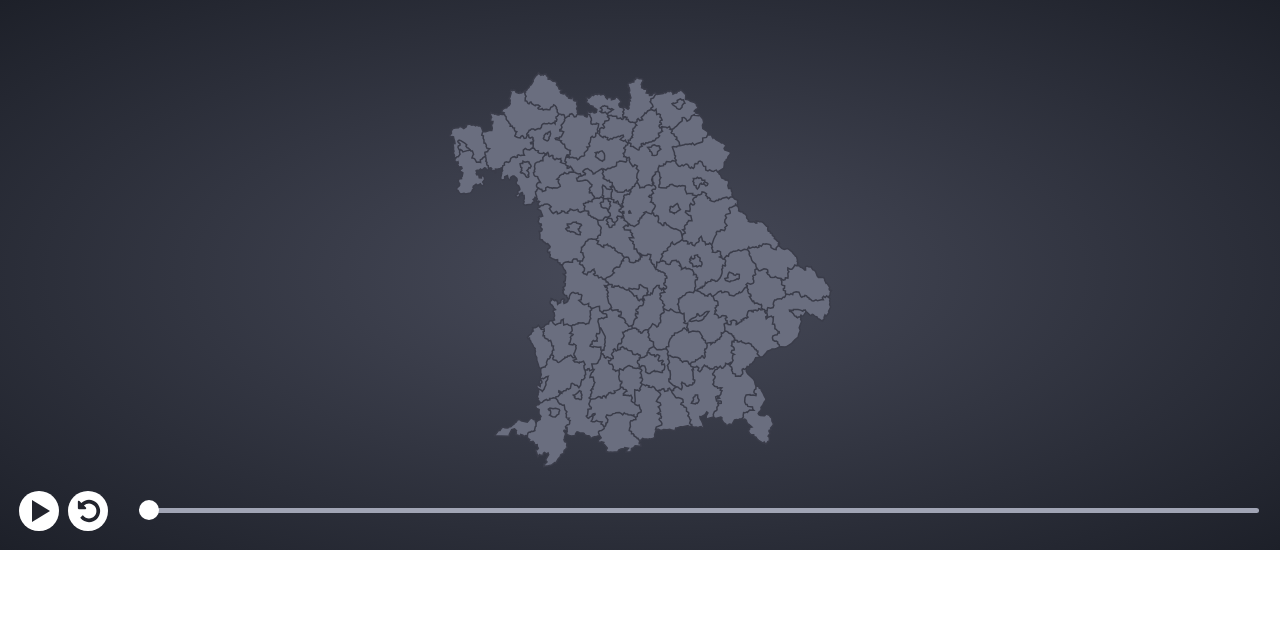
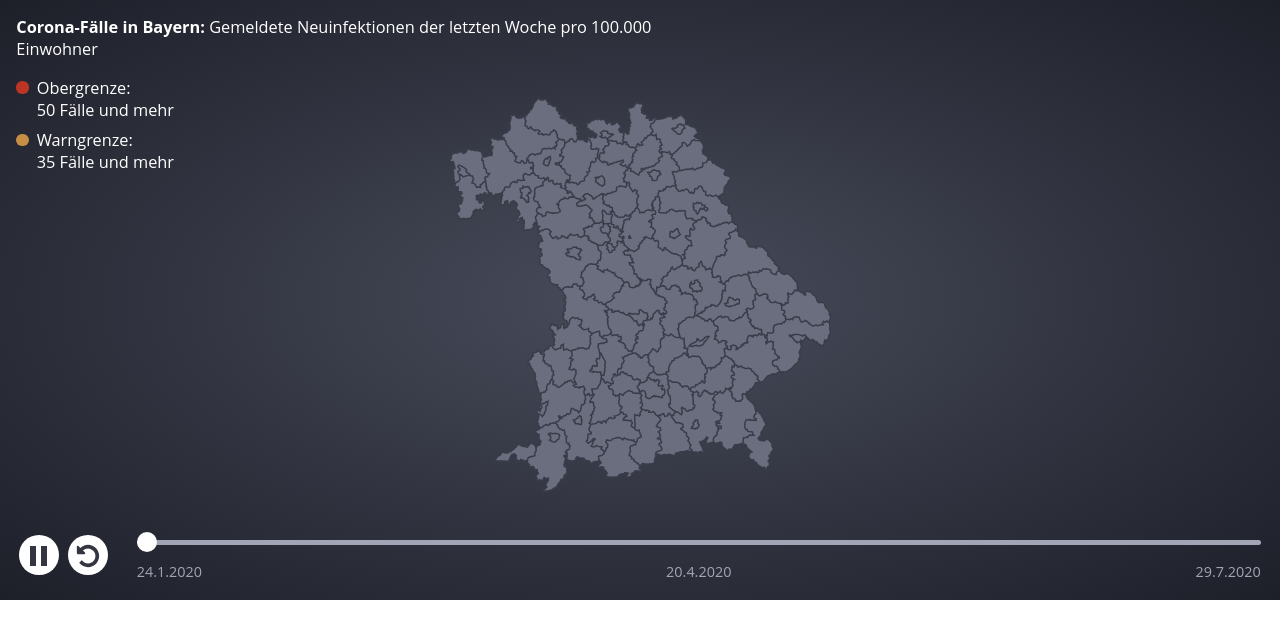
Before and after one commit to br-data/corona-bayern-analyse, a website built with webpack: page src/index.html in a window 1280 px wide. Built offline with nearby package versions, Linux system fonts and the light colour scheme.

Commit message:
Add legend and labels

```diff
--- a/src/index.html
+++ b/src/index.html
@@ -8,13 +8,31 @@
 
   <body>
     <main class="map">
+      <header class="header">
+        <p><strong>Corona-Fälle in Bayern:</strong> Gemeldete Neuinfektionen der letzten Woche pro 100.000 Einwohner</p>
+
+        <div class="legend">
+          <ul>
+            <li class="bubble red">Obergrenze: <br>50 Fälle und mehr</li>
+            <li class="bubble orange">Warngrenze: <br>35 Fälle und mehr</li>
+          </ul>
+        </div>
+      </header>
       <aside class="date"></aside>
+
       <navigation class="controls">
         <button class="play-button playing"></button>
         <button class="reset-button">
-          <svg width="1792" height="1792" viewBox="0 0 1792 1792" xmlns="http://www.w3.org/2000/svg"><path fill="#22242D" d="M1664 896q0 156-61 298t-164 245-245 164-298 61q-172 0-327-72.5t-264-204.5q-7-10-6.5-22.5t8.5-20.5l137-138q10-9 25-9 16 2 23 12 73 95 179 147t225 52q104 0 198.5-40.5t163.5-109.5 109.5-163.5 40.5-198.5-40.5-198.5-109.5-163.5-163.5-109.5-198.5-40.5q-98 0-188 35.5t-160 101.5l137 138q31 30 14 69-17 40-59 40h-448q-26 0-45-19t-19-45v-448q0-42 40-59 39-17 69 14l130 129q107-101 244.5-156.5t284.5-55.5q156 0 298 61t245 164 164 245 61 298z"/></svg>
+          <svg width="1792" height="1792" viewBox="0 0 1792 1792" xmlns="http://www.w3.org/2000/svg"><path fill="#333541" d="M1664 896q0 156-61 298t-164 245-245 164-298 61q-172 0-327-72.5t-264-204.5q-7-10-6.5-22.5t8.5-20.5l137-138q10-9 25-9 16 2 23 12 73 95 179 147t225 52q104 0 198.5-40.5t163.5-109.5 109.5-163.5 40.5-198.5-40.5-198.5-109.5-163.5-163.5-109.5-198.5-40.5q-98 0-188 35.5t-160 101.5l137 138q31 30 14 69-17 40-59 40h-448q-26 0-45-19t-19-45v-448q0-42 40-59 39-17 69 14l130 129q107-101 244.5-156.5t284.5-55.5q156 0 298 61t245 164 164 245 61 298z"/></svg>
         </button>
-        <input class="date-input" type="range" value="0" min="0" max="180">
+        <div class="date-control">
+          <input class="date-input" type="range" value="0" min="0" max="180">
+          <div class="date-labels">
+            <label class="date-start">24.1.2020</label>
+            <label class="date-mid">20.4.2020</label>
+            <label class="date-end">29.7.2020</label>
+          </div>
+        </div>
       </navigation>
     </main>
   </body>
--- a/src/map.js
+++ b/src/map.js
@@ -84,7 +84,7 @@ async function init() {
       .attr('cx', d => projection([d.long, d.lat])[0])
       .attr('cy', d => projection([d.long, d.lat])[1]);
 
-    dateCounterElement.text(data[0].date);
+    dateCounterElement.text(toGermanDate(data[0].date));
     dateInput.property('value', index);
   }
 
@@ -158,6 +158,13 @@ async function init() {
   // };
 }
 
+function toGermanDate(dateString) {
+  const options = { year: 'numeric', month: 'long', day: 'numeric' };
+  const date = new Date(dateString);
+
+  return date.toLocaleDateString('de-DE', options);
+}
+
 async function loadTimelineData() {
   return await import(/* webpackChunkName: 'timeline-data' */ '../data/bayern-timeline.json');
 }
--- a/src/map.scss
+++ b/src/map.scss
@@ -10,20 +10,67 @@ body {
   margin: 0;
   font-family: 'Open Sans', Arial, Helvetica, sans-serif;
   font-size: 1.2em;
+  color: #FFFFFF;
 }
 
 .map {
   position: relative;
   width: 100%;
-  height: 550px;
+  height: 600px;
   background: radial-gradient(ellipse at center,#484B5A 0,#1D2029 100%);
+
+  .header {
+    position: absolute;
+    top: 1em;
+    left: 1em;
+    max-width: 50%;
+    font-size: 0.85em;
+
+    p {
+      margin-top: 0;
+    }
+  }
+
+  .legend {
+    ul {
+      padding: 0;
+      list-style: none;
+
+      li {
+        margin: .5em 0;
+        padding: 0 0 0 1.25em;
+
+        &.bubble:before {
+          content: '';
+          margin-left: -1.25em;
+          display: inline-block;
+          width: .75em;
+          height: .75em;
+          margin-right: .5em;
+          border-radius: 50%;
+          opacity: .75;
+        }
+
+        &.red:before {
+          background: #f03b20;
+        }
+
+        &.orange:before {
+          background: #feb24c;
+        }
+
+        &.yellow:before {
+          background: #ffeda0;
+        }
+      }
+    }
+  }
 
   .date {
     position: absolute;
     top: .5em;
     right: .5em;
-    font-size: 2em;
-    color: white;
+    font-size: 1.5em;
   }
 
   .controls {
@@ -34,8 +81,21 @@ body {
     display: flex;
     align-items: center;
 
-    .date-input {
+    .date-control {
       width: calc(100% - 100px);
+      margin-top: .25em;
+
+      .date-input {
+        width: 100%;
+      }
+
+      .date-labels {
+        color: #A1A5b5;
+        font-size: .75em;
+        user-select: none;
+        display: flex;
+        justify-content: space-between;
+      }
     }
 
     .play-button {
@@ -44,10 +104,10 @@ body {
         display: inline-block;
         position: relative;
         top: 3px;
-        height: 20px;
-        border-style: double;
-        border-width: 0 0 0 17px;
-        border-color: transparent transparent transparent #22242D;
+        left: 2px;
+        border-style: solid;
+        border-width: 11px 0 11px 18px;
+        border-color: transparent transparent transparent #333541;
       }
 
       &.playing::after {
@@ -55,10 +115,11 @@ body {
         display: inline-block;
         position: relative;
         top: 3px;
-        left: 2px;
-        border-style: solid;
-        border-width: 11px 0 11px 18px;
-        border-color: transparent transparent transparent #22242D;
+        left: 0;
+        height: 20px;
+        border-style: double;
+        border-width: 0 0 0 17px;
+        border-color: transparent transparent transparent #333541;
       }
     }
 
@@ -67,7 +128,7 @@ body {
       svg {
         position: relative;
         top: 3px;
-        left: 1px;
+        left: 0;
         width: 26px;
         height: 26px;
       }
@@ -92,6 +153,7 @@ input[type=range] {
   -webkit-appearance: none;
   width: 100%;
   height: 1rem;
+  margin: 0;
   vertical-align: text-top;
   background: none;
 }
```
